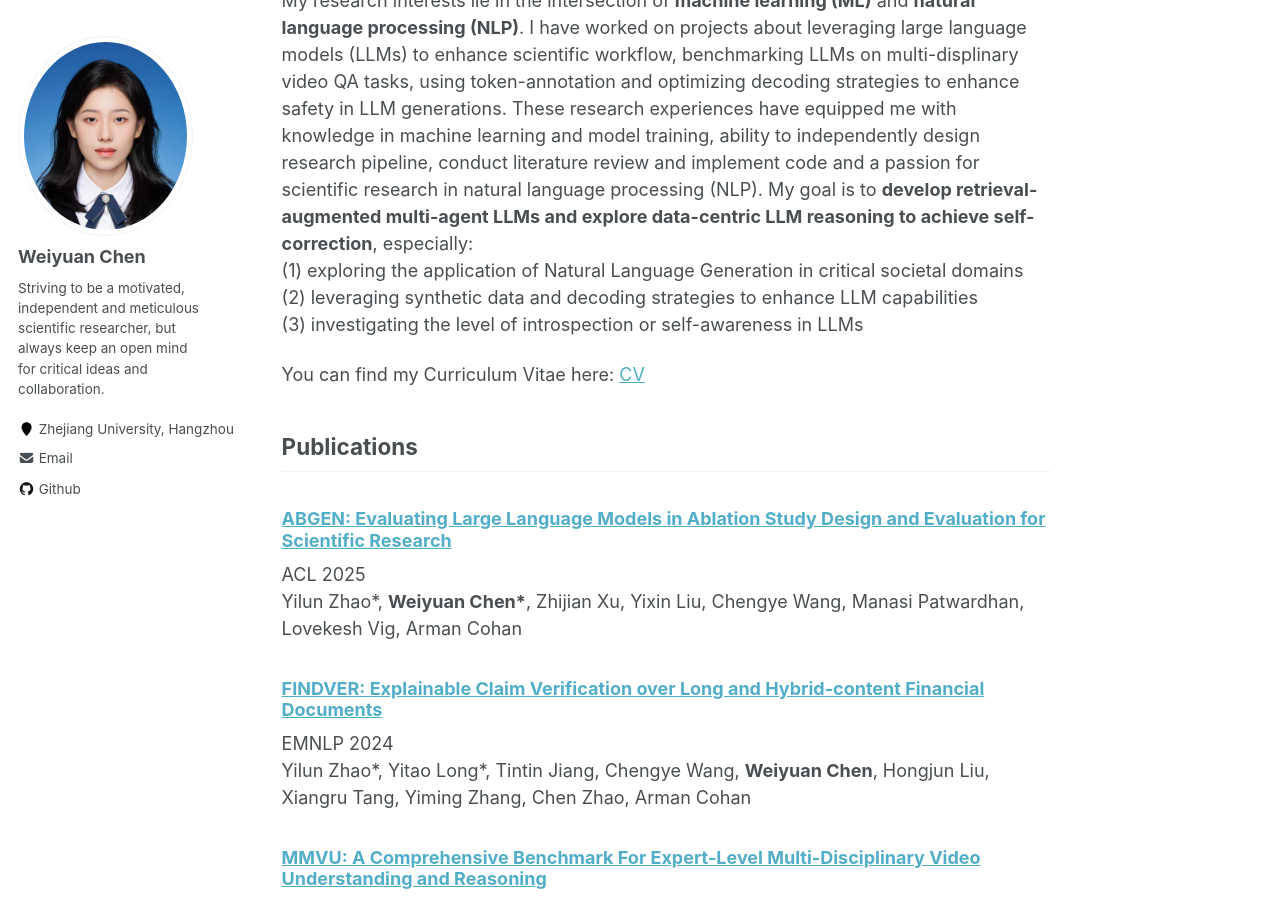
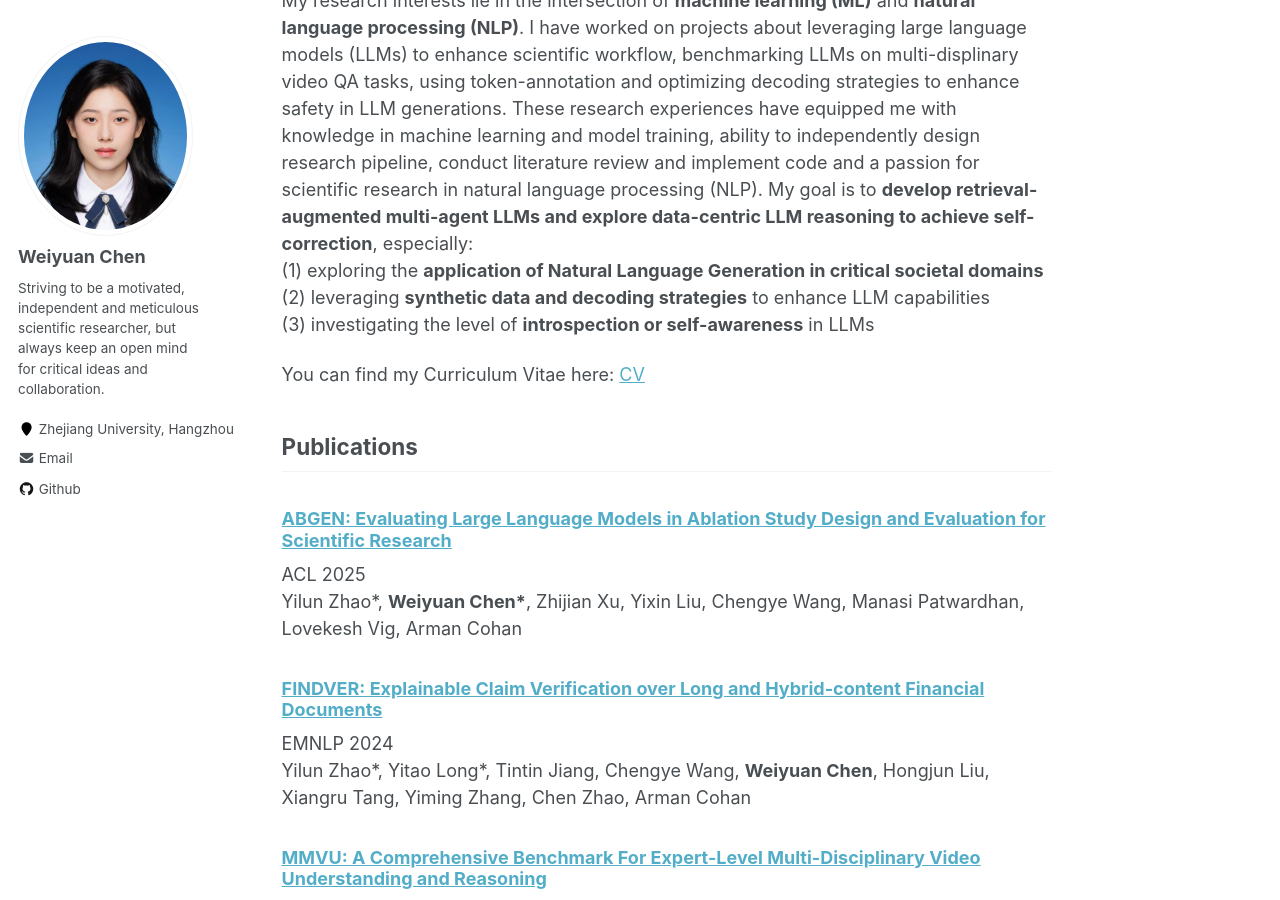
Before and after one commit to katie-chen2/katie-chen2.github.io, a Jekyll site: the page built from index.md, in a window 1280 px wide and 900 px high, scrolled down 431 px. Built offline with Jekyll 4.4.1, drawn with Linux system fonts in a browser that asks for light colours; nearby versions of some CDN libraries; our own code applies the rules of GitHub Pages for plain Markdown files; library files that are not in the unit come from our copies.

```diff
--- a/_layouts/default.html
+++ b/_layouts/default.html
@@ -117,9 +117,9 @@
                             ability to independently design research pipeline, conduct literature review and implement code and
                             a passion for scientific research in natural language processing (NLP).
                             My goal is to <strong>develop retrieval-augmented multi-agent LLMs and explore data-centric LLM reasoning to achieve self-correction</strong>, especially: <br \>
-                            (1) exploring the application of Natural Language Generation in critical societal domains <br \>
-                            (2) leveraging synthetic data and decoding strategies to enhance LLM capabilities <br \>
-                            (3) investigating the level of introspection or self-awareness in LLMs
+                            (1) exploring the <strong>application of Natural Language Generation in critical societal domains</strong> <br \>
+                            (2) leveraging <strong>synthetic data and decoding strategies</strong> to enhance LLM capabilities <br \>
+                            (3) investigating the level of <strong>introspection or self-awareness</strong> in LLMs
                         </p>
                         <p>
                             You can find my Curriculum Vitae here: <a href="https://katie-chen2.github.io/publications/CV.pdf">CV</a>
```
